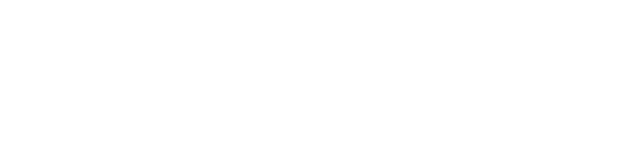
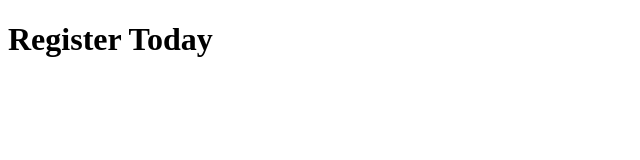
Before and after one commit to Halo8424/Simple-form-validation, a plain HTML site: page index.html in a window 1280 px wide. Shown: the whole page, without its empty margins (0-640 px from the left). Drawn offline with Linux system fonts and the light colour scheme.

Commit message:
container and form element

```diff
--- a/index.html
+++ b/index.html
@@ -7,7 +7,12 @@
     <title>Form Validation</title>
 </head>
 <body>
+    <div class="container">
+        <form id="form" class="form">
+            <h1>Register Today</h1>
 
+        </form>
+    </div>
     <script src="script.js"></script>
 </body>
 </html>
```
